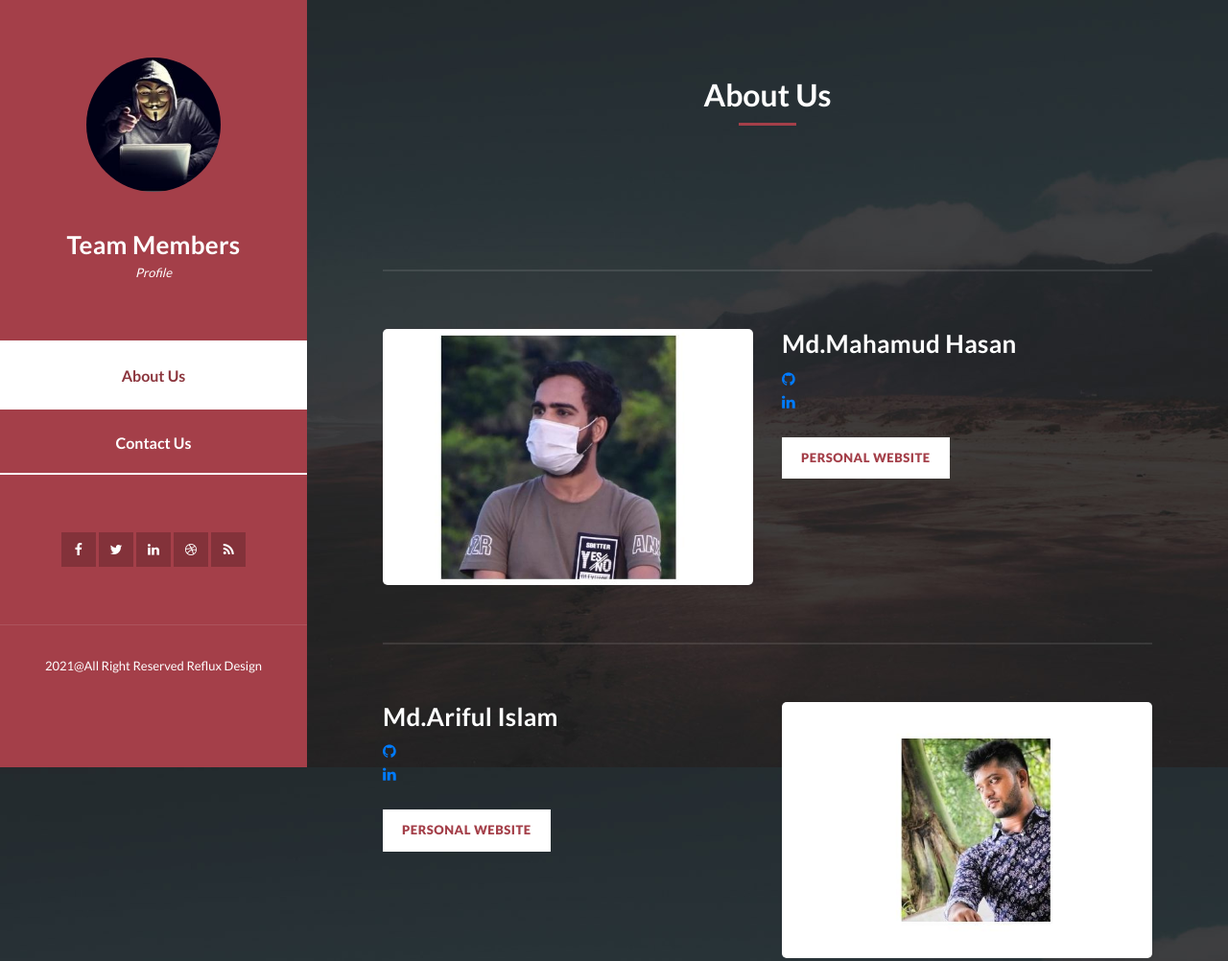
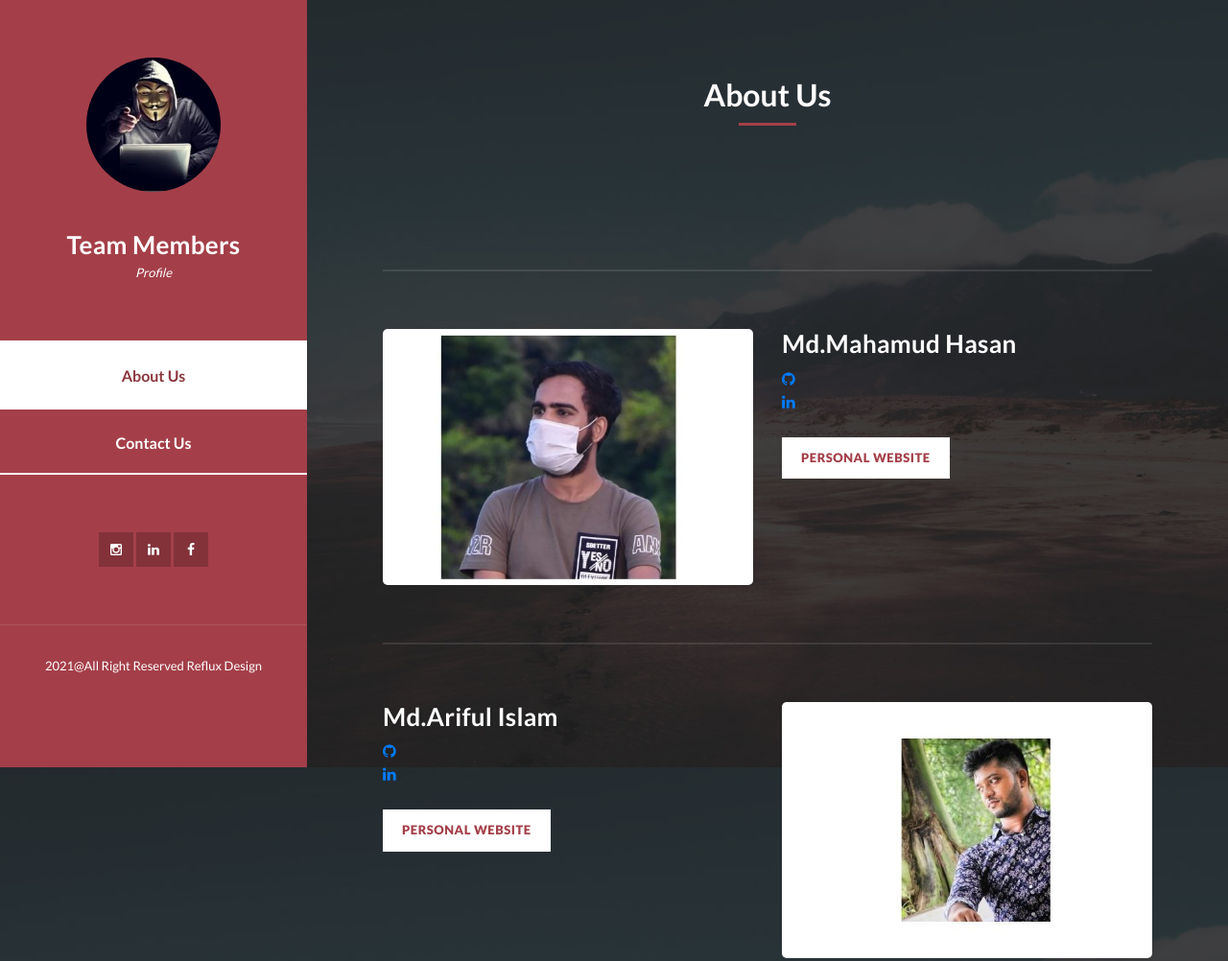
Before and after one commit to MahamudM90/AboutPage, a plain HTML site: page index.html in a window 1280 px wide. Shown: the top 1002 px of the page at 96% size. Drawn offline with Linux system fonts and the light colour scheme.

Commit message:
second commit

```diff
--- a/index.html
+++ b/index.html
@@ -49,20 +49,19 @@ https://templatemo.com/tm-531-reflux
           <div class="social-network">
             <ul class="soial-icons">
               <li>
-                <a href="https://fb.com/templatemo"><i class="fa fa-facebook"></i></a>
+                <a
+                  href="https://www.instagram.com/ariful_himel/?fbclid=IwAR3LgF5UdiN_j2W8lW8Dl91NhAQF7vctzIQvr88vvGMndtB7nRyn0zKPiDA"><i
+                    class="fa fa-instagram"></i></a>
               </li>
               <li>
-                <a href="#"><i class="fa fa-twitter"></i></a>
+                <a
+                  href="https://www.linkedin.com/in/mahamudm90/?fbclid=IwAR02WRb3rVvABMYmARrzH3BjsXjMCV1AxC9A_Lm4XUN0qggAJRqs7BQnC_c"><i
+                    class="fa fa-linkedin"></i></a>
               </li>
               <li>
-                <a href="#"><i class="fa fa-linkedin"></i></a>
+                <a href="https://www.facebook.com/tonmoy.datta.756"><i class="fa fa-facebook"></i></a>
               </li>
-              <li>
-                <a href="#"><i class="fa fa-dribbble"></i></a>
-              </li>
-              <li>
-                <a href="#"><i class="fa fa-rss"></i></a>
-              </li>
+
             </ul>
           </div>
           <div class="copyright-text">
@@ -92,12 +91,14 @@ https://templatemo.com/tm-531-reflux
                 <h4>Md.Mahamud Hasan</h4>
                 <ul class="soial-icons">
                   <li>
-                    <a href="#"><i class="fa fa-github"></i></a>
+                    <a href="https://github.com/MahamudM90"><i class="fa fa-github"></i></a>
 
                   </li>
                   <br>
                   <li>
-                    <a href="#"><i class="fa fa-linkedin"></i></a>
+                    <a
+                      href="https://www.linkedin.com/in/mahamudm90/?fbclid=IwAR3cWGyqEW-S2j9yrr7Ddl6FTqqtDzk0HMrILUpYimnQzdp8_Nv6Fj1iKm8"><i
+                        class="fa fa-linkedin"></i></a>
 
                   </li>
                 </ul>
```
